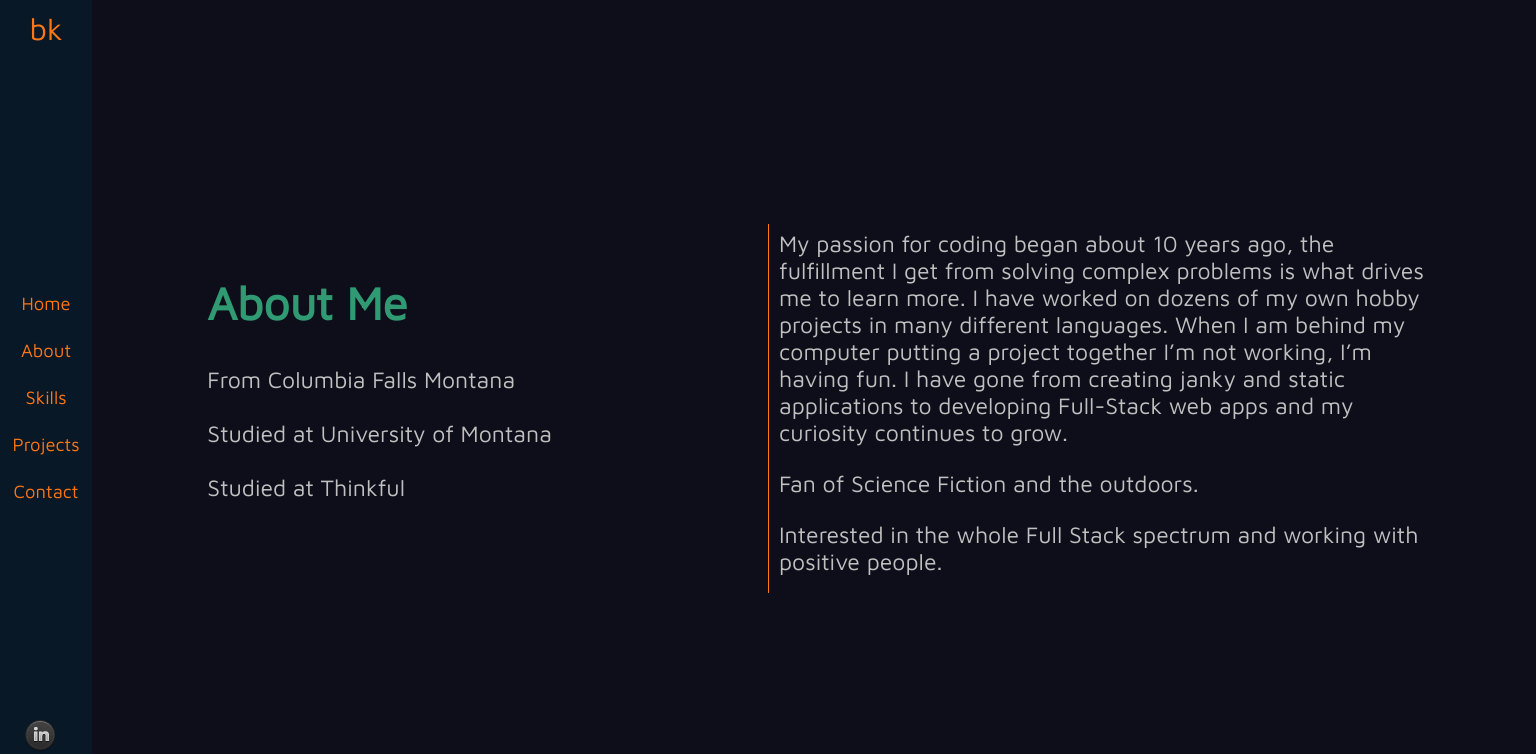
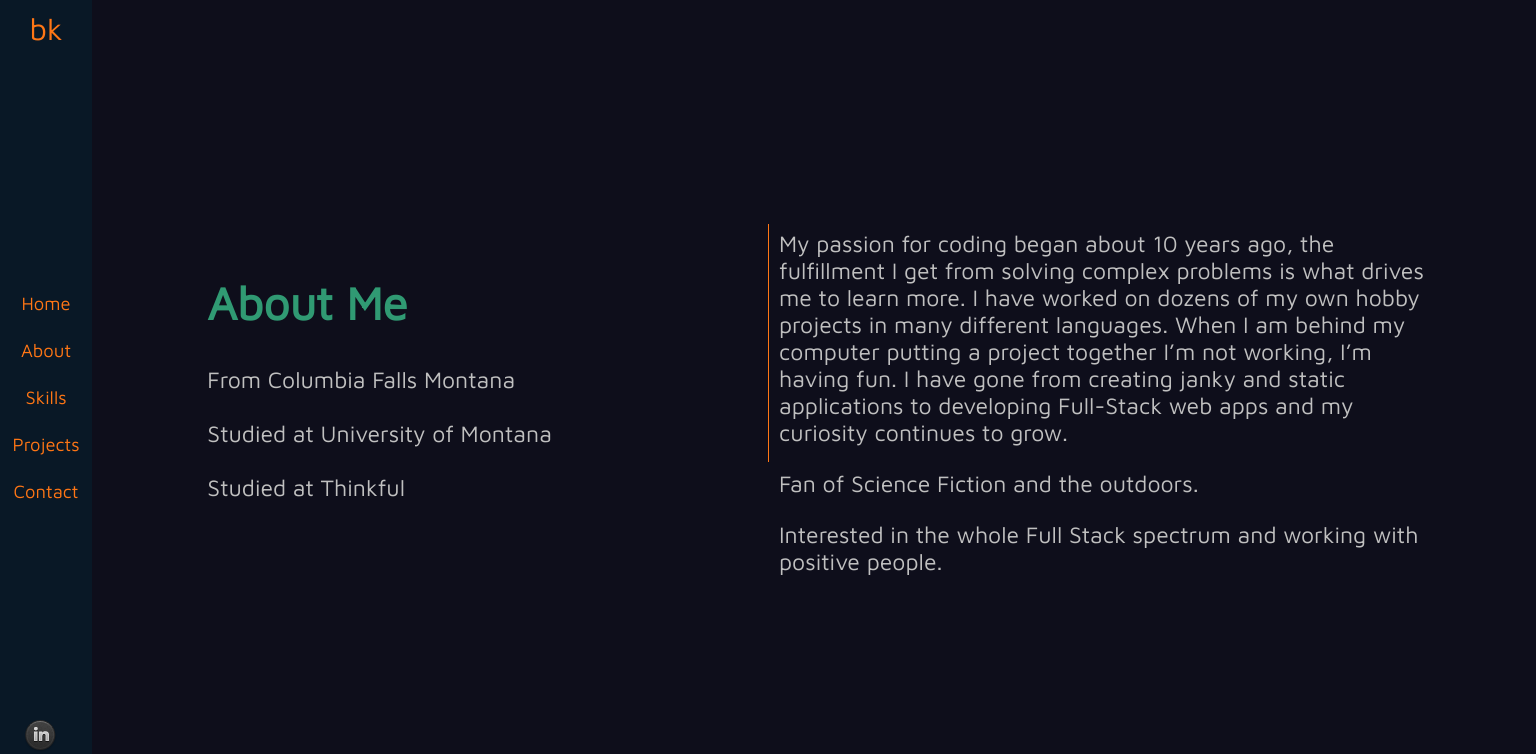
Before and after one commit to benjaminfkile/portfolio-ben, a React (Create React App) app: page /about in a window 1536 px wide. Shown: the top 754 px of the page. Built offline with nearby package versions, Linux system fonts and the light colour scheme; no server answers.

Commit message:
forgot to chang the class About_Right height to 15.5vh for a noce border

```diff
--- a/src/About/About.css
+++ b/src/About/About.css
@@ -78,7 +78,7 @@
    }
     .About_Right{
         position: absolute;
-        height: 24vw;
+        height: 15.5vw;
         top: 28vh;
         left: 50vw;
         width: 43vw;
```
